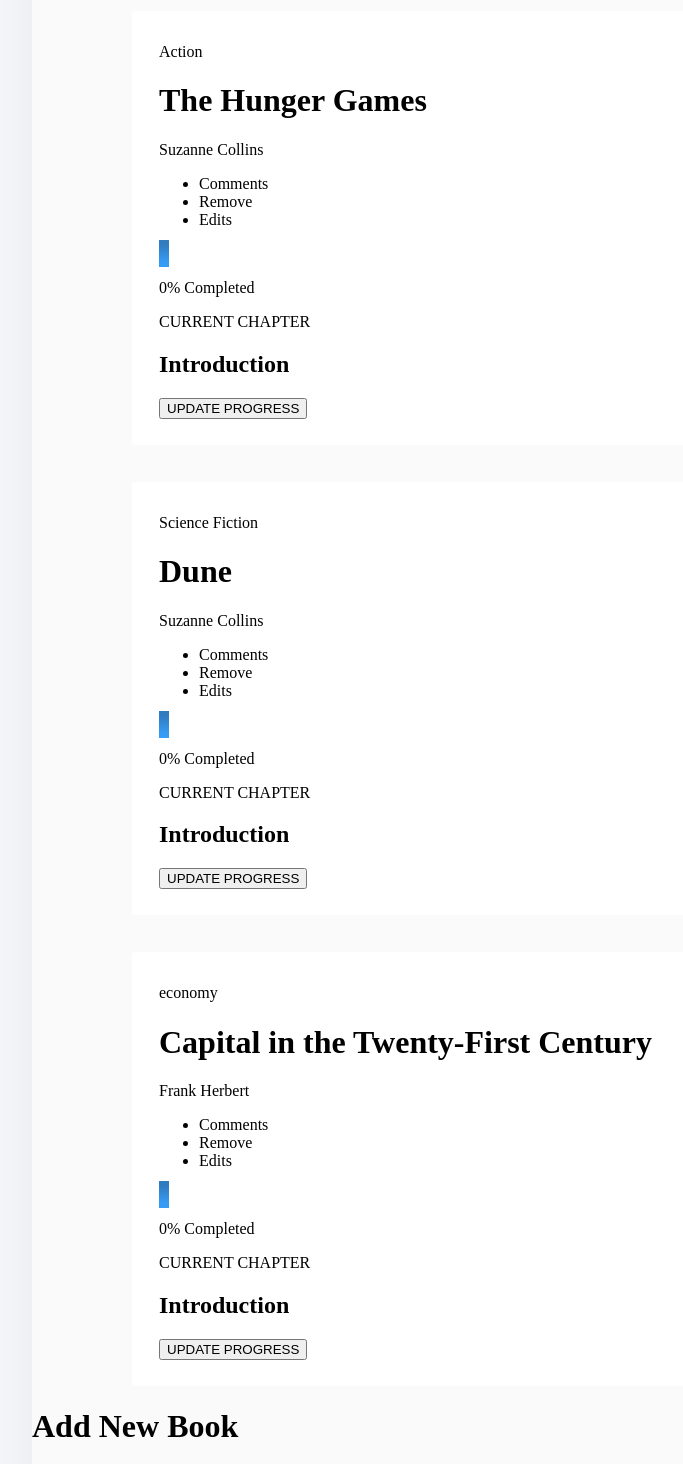
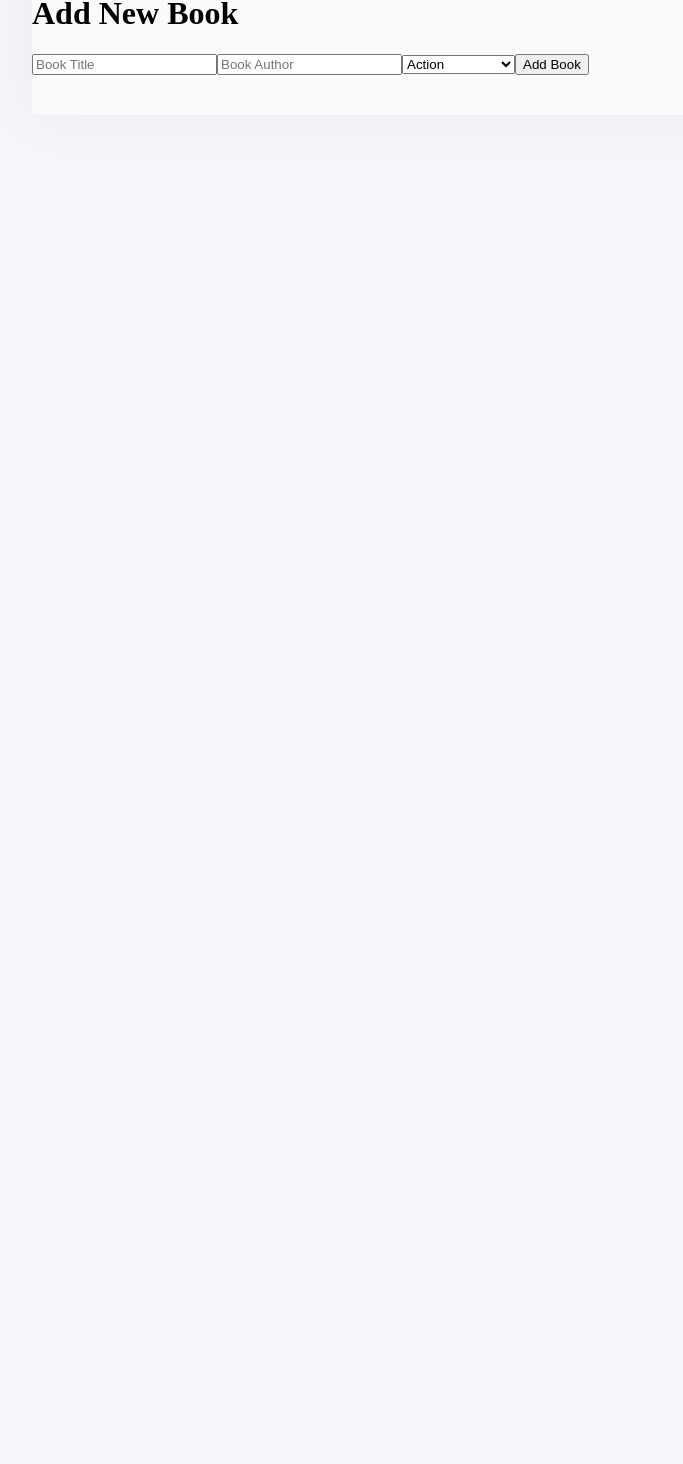
Before and after one commit to danielufeli/book-store-project, a React (Create React App) app: page / in a window 1280 px wide. Shown: the part 270-1734 px from the top of the page, without its empty margins (68-751 px from the left). After the commit the page ends 800 px from the top, so only its background shows below. Built offline with nearby package versions, Linux system fonts and the light colour scheme.

Commit message:
Add Remove and Add Book Fuctionality

```diff
--- a/package.json
+++ b/package.json
@@ -13,6 +13,7 @@
     "react-router-dom": "^6.2.1",
     "react-scripts": "5.0.0",
     "redux": "^4.1.2",
+    "redux-logger": "^3.0.6",
     "uuid": "^8.3.2",
     "web-vitals": "^2.1.4"
   },
--- a/src/components/AddBook.js
+++ b/src/components/AddBook.js
@@ -1,13 +1,54 @@
-import React from 'react';
+import React, { useState } from 'react';
 import { PropTypes } from 'prop-types';
+import { useDispatch } from 'react-redux';
+import { v4 as uuidv4 } from 'uuid';
+import { addBook } from '../redux/books/books';
 
-const AddBook = ({ categories }) => (
+const AddBook = ({ categories }) => {
+  const [bookState, setBookState] = useState({
+    title: '',
+    author: '',
+    category: '',
+  });
+
+  const onChange = (e) => {
+    setBookState({
+      ...bookState,
+      [e.target.name]: e.target.value,
+    });
+  };
+
+  const dispatch = useDispatch();
+
+  const submitBookToStore = (e) => {
+    e.preventDefault();
+    const { title, author, category } = bookState;
+    if (title.trim() && author.trim()) {
+      const newBook = {
+        id: uuidv4(),
+        title,
+        author,
+        category,
+      };
+      setBookState({
+        title: '',
+        author: '',
+        category: '',
+      });
+      dispatch(addBook(newBook));
+    } else {
+      alert('Please Enter a Value');
+    }
+  };
+  const { title, author, category } = bookState;
+  return (
     <>
       <div>
         <h1>Add New Book</h1>
         <form>
-        <input type="text" name="bookTitle" placeholder="Book Title" />
-        <select defaultValue="Category">
+          <input type="text" name="title" value={title} onChange={onChange} placeholder="Book Title" />
+          <input type="text" name="author" value={author} onChange={onChange} placeholder="Book Author" />
+          <select value={category} name="category" onChange={onChange}>
             <option value="Category" disabled>
               Category
             </option>
@@ -21,12 +62,12 @@
             }
 
           </select>
-        <input type="submit" value="ADD BOOK" />
+          <button type="submit" onClick={submitBookToStore}>Add Book</button>
         </form>
       </div>
-
     </>
   );
+};
 
 AddBook.propTypes = {
   categories: PropTypes.instanceOf(Array).isRequired,
--- a/src/components/AllBooks.js
+++ b/src/components/AllBooks.js
@@ -1,17 +1,16 @@
 import React from 'react';
-import { PropTypes } from 'prop-types';
+import { useSelector, shallowEqual } from 'react-redux';
 import BookItem from './BookItem';
 
-const AllBook = ({ books }) => (
+const AllBook = () => {
+  const books = useSelector((state) => state.booksReducer, shallowEqual);
+  return (
     <>
       {
         books.map((book) => <BookItem book={book} key={book.id} />)
       }
     </>
   );
-
-AllBook.propTypes = {
-  books: PropTypes.instanceOf(Array).isRequired,
 };
 
 export default AllBook;
--- a/src/components/BookItem.js
+++ b/src/components/BookItem.js
@@ -1,18 +1,27 @@
 import React from 'react';
 import { PropTypes } from 'prop-types';
+import { useDispatch } from 'react-redux';
+import { removeBook } from '../redux/books/books';
 
-const BookItem = ({ book: { category, name, author } }) => (
+const BookItem = ({
+  book: {
+    id, category, title, author,
+  },
+}) => {
+  const dispatch = useDispatch();
+  return (
+
     <>
       <div className="book-panel">
         <div className="left-side">
           <span>{category}</span>
-        <h1>{name}</h1>
+          <h1>{title}</h1>
           <span>{author}</span>
         </div>
         <div className="footer-menu">
           <ul>
             <li>Comments</li>
-          <li>Remove</li>
+            <li><button type="button" onClick={() => dispatch(removeBook(id))}> Remove </button></li>
             <li>Edits</li>
           </ul>
         </div>
@@ -28,6 +37,7 @@
       </div>
     </>
   );
+};
 
 BookItem.propTypes = {
   book: PropTypes.instanceOf(Object).isRequired,
--- a/src/pages/Books.js
+++ b/src/pages/Books.js
@@ -5,12 +5,11 @@
 
 const Books = () => {
   const categories = useSelector((state) => state.categoriesReducer, shallowEqual);
-  const books = useSelector((state) => state.booksReducer, shallowEqual);
 
   return (
     <>
       <div>
-        <AllBook books={books} />
+        <AllBook />
         <AddBook categories={categories} />
       </div>
     </>
--- a/src/redux/books/books.js
+++ b/src/redux/books/books.js
@@ -1,32 +1,24 @@
-import { v4 as uuidv4 } from 'uuid';
+const ADD_BOOK = 'bookStore/books/ADD_BOOK';
+const REMOVE_BOOK = 'bookStore/books/REMOVE_BOOK';
+const initialState = [];
 
-const ADD_BOOK = 'bookStore/books/ADD_BOOK';
+export const addBook = (payload) => ({
+  type: ADD_BOOK,
+  payload,
+});
 
-const initialState = [
-  {
-    id: uuidv4(),
-    name: 'The Hunger Games',
-    category: 'Action',
-    author: 'Suzanne Collins',
-  },
-  {
-    id: uuidv4(),
-    name: 'Dune',
-    category: 'Science Fiction',
-    author: 'Suzanne Collins',
-  },
-  {
-    id: uuidv4(),
-    name: 'Capital in the Twenty-First Century',
-    category: 'economy',
-    author: 'Frank Herbert',
-  },
-];
+export const removeBook = (id) => ({
+  type: REMOVE_BOOK,
+  id,
+});
 
 const reducer = (state = initialState, action) => {
   switch (action.type) {
     case ADD_BOOK:
       return [...state, action.payload];
+
+    case REMOVE_BOOK:
+      return state.filter((book) => book.id !== action.id);
 
     default:
       return state;
--- a/src/redux/configureStore.js
+++ b/src/redux/configureStore.js
@@ -1,4 +1,5 @@
-import { createStore, combineReducers } from 'redux';
+import { createStore, combineReducers, applyMiddleware } from 'redux';
+import logger from 'redux-logger';
 import booksReducer from './books/books';
 import categoriesReducer from './categories/categories';
 
@@ -9,6 +10,7 @@
 
 const store = createStore(
   reducer,
+  applyMiddleware(logger),
 );
 
 export default store;
```
Also changed, not shown: 1 other file (tests, documents, lock files or other folders). Lines whose indentation alone changed are shown as unchanged.
